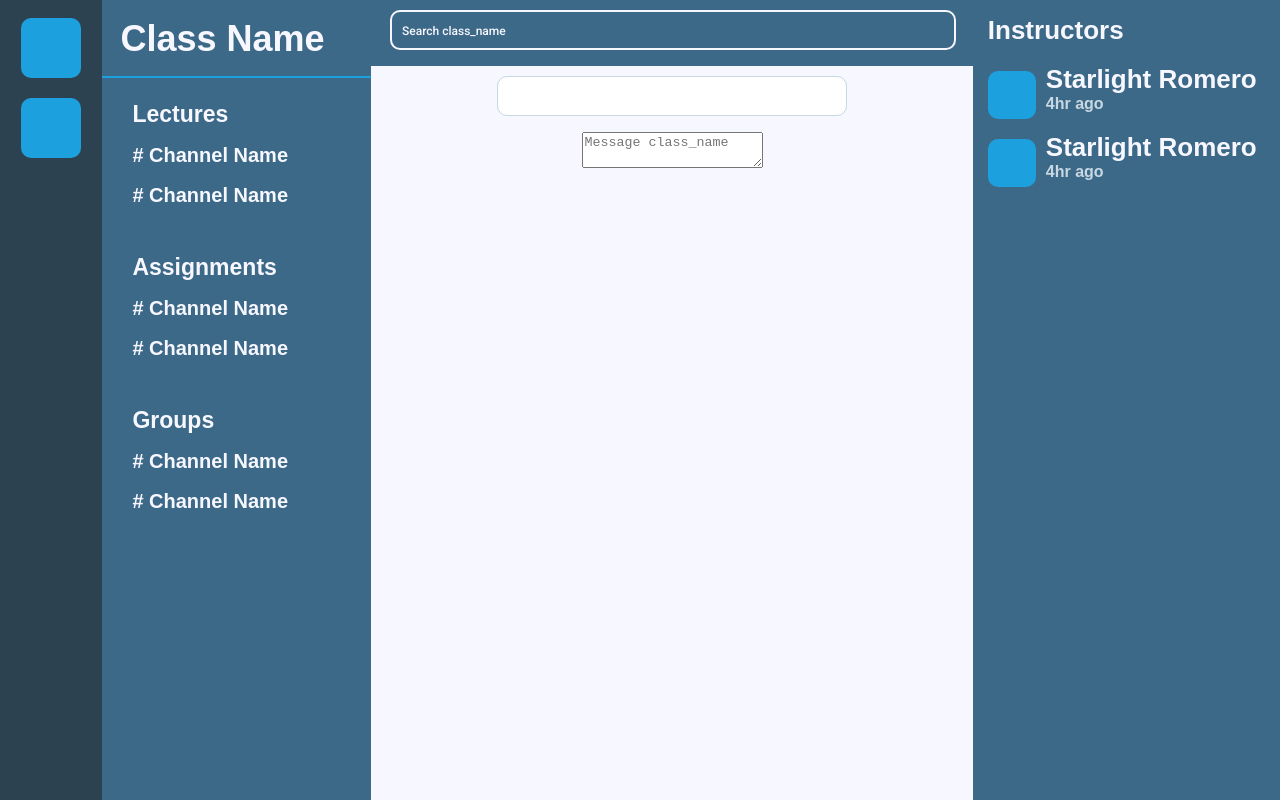
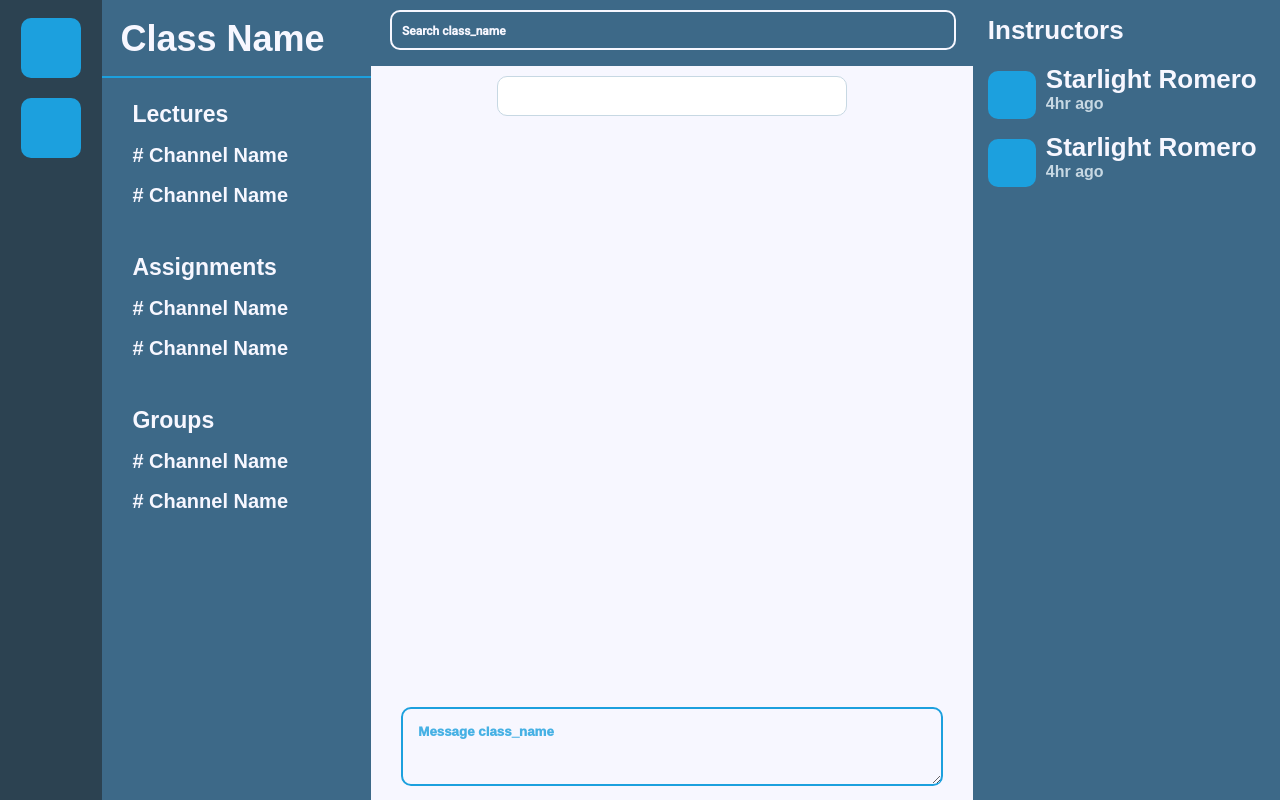
Before and after one commit to tsamantanis/hydra, a React (Create React App) app: page / in a window 1280 px wide. Built offline with nearby package versions, Linux system fonts and the light colour scheme; no server answers; a web font is replaced by a local one.

Commit message:
Place new message box

```diff
--- a/src/App.css
+++ b/src/App.css
@@ -10,7 +10,7 @@
 
 /* Heading and Text */
 
-h1, h2, h3, h4, h5, h6, p, button {
+h1, h2, h3, h4, h5, h6, p, button, input, textarea {
   font-family: 'Jaldi', sans-serif;
   font-weight: bold;
   margin: 0;
--- a/src/api.js
+++ b/src/api.js
@@ -1,7 +1,7 @@
 import axios from 'axios';
 
 const api = axios.create({
-    baseURL: process.env.REACT_APP_API_URL,
+    baseURL: "http://localhost:5000",
     method:'post',
     // url:"http://localhost:5000/send",
     headers: {'content-type': 'application/json'},
--- a/src/components/Main/Main.css
+++ b/src/components/Main/Main.css
@@ -94,3 +94,40 @@
 .Main .Users .UserItem .User .UserStatus {
     color: var(--lightAccent);
 }
+
+.Main .Feed .Posts {
+    height: 100%;
+}
+
+.Main .CreatePost {
+    align-items: center;
+    background-color: var(--light);
+    width: 90%;
+    margin-bottom: 10px;
+}
+
+.Main .CreatePost .NewPostMessage {
+    width: 100%;
+    background: transparent;
+    outline: none;
+    padding: 15px;
+    border-radius: 10px;
+    border: 2px solid var(--accent);
+    color: var(--darkAccent);
+}
+
+textarea::placeholder { /* Chrome, Firefox, Opera, Safari 10.1+ */
+  color: var(--accent);
+  opacity: 0.8; /* Firefox */
+  font-weight: 1000;
+}
+
+textarea:-ms-input-placeholder { /* Internet Explorer 10-11 */
+  color: var(--accent);
+  font-weight: 1000;
+}
+
+textarea::-ms-input-placeholder { /* Microsoft Edge */
+  color: var(--accent);
+  font-weight: 1000;
+}
--- a/src/components/Main/Main.js
+++ b/src/components/Main/Main.js
@@ -33,11 +33,11 @@ class Main extends Component {
                     <SearchBar
                         placeHolder='Search class_name'
                     />
-                    <Post />
+                    <div className='Posts'>
+                        <Post />
+                    </div>
                     <div className='CreatePost'>
-                        <form>
-                            <textarea placeholder='Message class_name' />
-                        </form>
+                        <textarea className="NewPostMessage" placeholder='Message class_name' rows="3" />
                     </div>
                 </div>
                 <div className='Users'>
```
